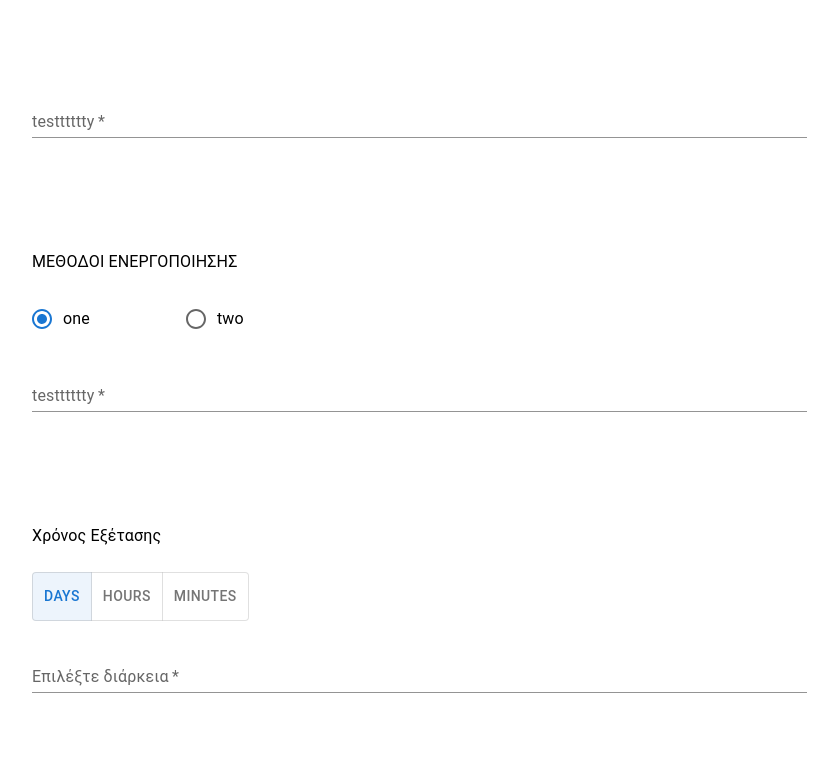
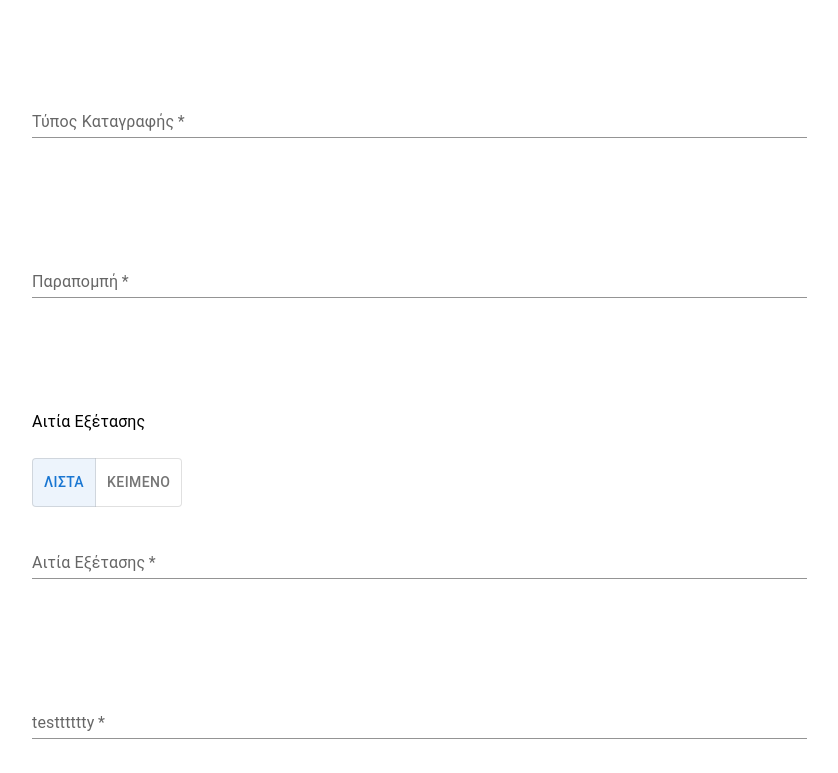
Before and after one commit to papakonv88/doc-forms, a Next.js app: page /patient in a window 1280 px wide. Shown: the part 1127-1900 px from the top of the page, without its empty margins (203-1041 px from the left). Built offline with nearby package versions, Linux system fonts and the light colour scheme.

Commit message:
New commit

```diff
--- a/pages/patient/index.tsx
+++ b/pages/patient/index.tsx
@@ -23,7 +23,9 @@ function Patient() {
         patronimo: '',
         amka: '',
         imerominia_katagrafis: '',
-        test: '',
+        typos_katagrafis: '',
+        parapombi: '',
+        aitia_eksetasis: '',
         methodoi_energopoiisis: {
             radio: '',
             string: ''
@@ -40,6 +42,9 @@ function Patient() {
         patronimo: false,
         amka: false,
         imerominia_katagrafis: false,
+        typos_katagrafis: false,
+        parapombi: false,
+        aitia_eksetasis: '',
         test: false,
         methodoi_energopoiisis: false,
         xronos_eksetasis: false
@@ -168,11 +173,10 @@ function Patient() {
             handleLoader(false)
         } catch (e) {
             handleLoader(false)
-            handleOpenSnackbar('Hello World', MessageVariants.ERROR)
+            handleOpenSnackbar('Σφάλμα κατά την αποθήκευση', MessageVariants.ERROR)
         } finally {
             handleLoader(false)
         }
-
     }
 
     return (
--- a/settings.json
+++ b/settings.json
@@ -49,6 +49,69 @@
         "validator": ""
       },
       {
+        "propertyName": "typos_katagrafis",
+        "alternateName": "",
+        "title": "tipos katagrafis",
+        "label": "Τύπος Καταγραφής",
+        "type": "dropdown",
+        "errorMsg": "Επιλέξτε μια τιμή από την λίστα",
+        "validator": "",
+        "values": [
+          "ΗΕΓ ΡΟΥΤΙΝΑΣ",
+          "ΗΕΓ ΥΠΝΟΥ",
+          "ΗΕΓ ΜΕΤΑ ΑΠΌ ΣΤΕΡΗΣΗ ΥΠΝΟΥ",
+          "ΒΙΝΤΕΟ ΗΕΓ",
+          "ΜΕΛΕΤΗΣ ΥΠΝΟΥ"
+        ]
+      },
+      {
+        "propertyName": "parapombi",
+        "alternateName": "",
+        "title": "parapombi",
+        "label": "Παραπομπή",
+        "type": "dropdown",
+        "errorMsg": "Επιλέξτε μια τιμή από την λίστα",
+        "validator": "",
+        "values": [
+          "ΤΕΠ",
+          "ΕΙ",
+          "ΚΛΙΝΙΚΕΣ"
+        ]
+      },
+      {
+        "propertyName": "aitia_eksetasis",
+        "alternateName": "",
+        "title": "Αιτία Εξέτασης",
+        "label": "Αιτία Εξέτασης",
+        "type": "toggleButtonInput",
+        "errorMsg": "Επιλέξτε μια κατηγορία από την λίστα",
+        "validator": "",
+        "values": [
+          "λιστα",
+          "κειμενο"
+        ],
+        "radios": {
+          "λιστα": [
+            "ΚΑΣ",
+            "ΕΠΙΛΗΠΤΙΚΗ ΚΡΙΣΗ",
+            "ΕΠΙΛΗΨΙΑ",
+            "ΤΑΞΙΝΟΜΗΣΗ ΕΠΙΛΗΨΙΑΣ",
+            "ΕΚΤΙΜΗΣΗ ΑΝΤΑΠΟΚΡΙΣΗΣ ΣΤΗ ΦΑ",
+            "ΕΚΤΙΜΗΣΗ ΚΡΙΣΕΩΝ",
+            "ΕΚΤΙΜΗΣΗ ΜΕΣΟΚΡΙΣΙΚΩΝ ΕΚΦΟΡΤΙΣΕΩΝ",
+            "ΔΙΑΤΑΡΑΧΗ ΥΠΝΟΥ",
+            "ΠΑΡΟΞΥΝΤΙΚΟ ΕΠΕΙΣΟΔΙΟ"
+          ],
+          "κειμενο": [],
+          "errorMsg": {
+            "κειμενο": "Εισάγετε μια έγκυρη τιμή"
+          },
+          "validators": {
+            "κειμενο": "^.+$"
+          }
+        }
+      },
+      {
         "propertyName": "",
         "alternateName": "",
         "title": "arithmos eksetasis",
@@ -65,7 +128,11 @@
         "type": "dropdown",
         "errorMsg": "error message",
         "validator": "",
-        "values":["one", "two", "three"]
+        "values": [
+          "one",
+          "two",
+          "three"
+        ]
       },
       {
         "propertyName": "methodoi_energopoiisis",
@@ -75,10 +142,21 @@
         "type": "dropdownWithRadio",
         "errorMsg": "error message",
         "validator": "",
-        "values":["one", "two"],
+        "values": [
+          "one",
+          "two"
+        ],
         "radios": {
-          "one": ["1", "2", "3"],
-          "two": ["4", "5", "6"],
+          "one": [
+            "1",
+            "2",
+            "3"
+          ],
+          "two": [
+            "4",
+            "5",
+            "6"
+          ],
           "errorMsg": {}
         }
       },
@@ -90,10 +168,22 @@
         "type": "toggleButtonInput",
         "errorMsg": "error message",
         "validator": "",
-        "values":["days", "hours", "minutes"],
+        "values": [
+          "days",
+          "hours",
+          "minutes"
+        ],
         "radios": {
-          "hours": ["1", "2", "3"],
-          "minutes": ["4", "5", "6"],
+          "hours": [
+            "1",
+            "2",
+            "3"
+          ],
+          "minutes": [
+            "4",
+            "5",
+            "6"
+          ],
           "days": [],
           "errorMsg": {
             "days": "Εισάγετε εναν ακέραιο αριθμό μεγαλύτερο του 0"
```
